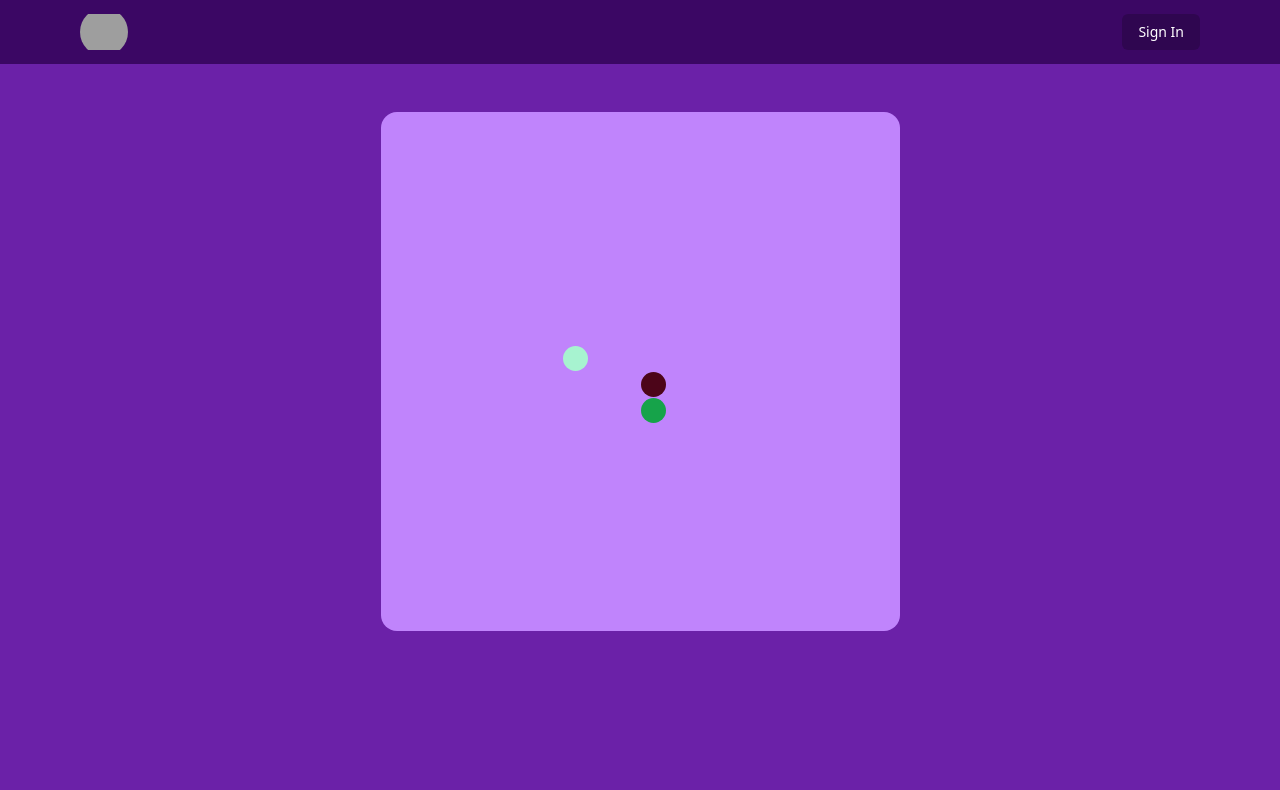
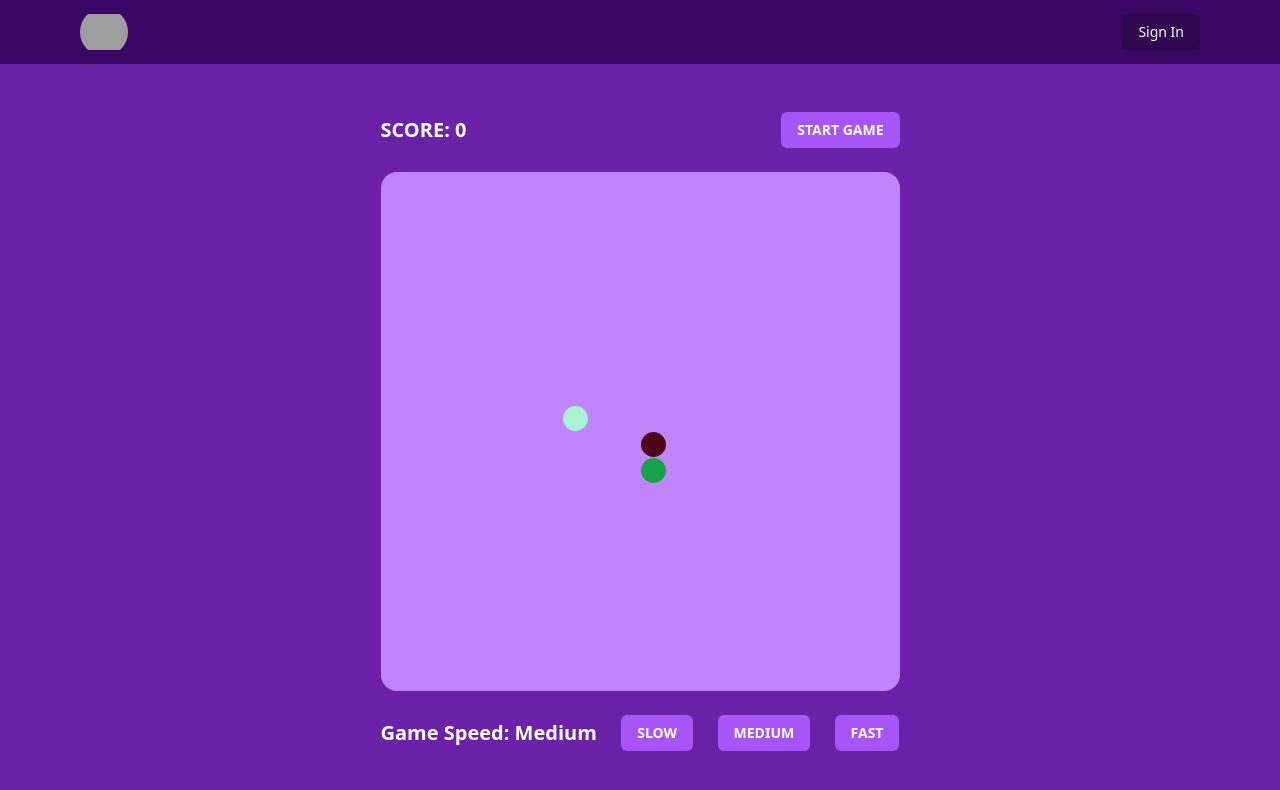
Before and after one commit to vvu060/snake-game, a React (Create React App) app: page / in a window 1280 px wide. Shown: the top 790 px of the page. Built offline with nearby package versions, Linux system fonts and the light colour scheme; no server answers; grey boxes are pictures that could not be loaded.

Commit message:
render entire game board and its functionality

```diff
--- a/src/components/gameBoard/GameBoard.jsx
+++ b/src/components/gameBoard/GameBoard.jsx
@@ -1,9 +1,96 @@
 import React from 'react';
 
-const GameBoard = ({ renderGameBoard }) => {
+const GameBoard = ({
+  renderGameBoard,
+  score,
+  isGameOver,
+  gameSpeed,
+  setGameSpeed,
+  hasGameStarted,
+  startGame,
+}) => {
+  const getGameSpeed = () => {
+    switch (gameSpeed) {
+      case 500:
+        return 'Slow';
+
+      case 250:
+        return 'Medium';
+
+      case 100:
+        return 'Fast';
+
+      default:
+        return 'Slow';
+    }
+  };
+
   return (
-    <div>
+    <div className='flex items-center flex-col justify-center'>
+      <div className='text-xl font-bold text-white mb-6 uppercase w-full'>
+        {isGameOver ? (
+          <div className='flex items-center justify-between '>
+            <p>
+              Score: <span>{score}</span>
+            </p>
+            <p>Game Over</p>
+            <button
+              type='button'
+              onClick={startGame}
+              className='font-bold rounded-md bg-purple-500 px-4 py-2 text-sm uppercase text-white hover:bg-opacity-30 focus:outline-none focus-visible:ring-2 focus-visible:ring-white focus-visible:ring-opacity-75'
+            >
+              Play Again
+            </button>
+          </div>
+        ) : (
+          <div className='flex items-center justify-between'>
+            <p>
+              Score: <span>{score}</span>
+            </p>
+            {!hasGameStarted && (
+              <button
+                type='button'
+                onClick={startGame}
+                className='font-bold rounded-md bg-purple-500 px-4 py-2 text-sm uppercase text-white hover:bg-opacity-30 focus:outline-none focus-visible:ring-2 focus-visible:ring-white focus-visible:ring-opacity-75'
+              >
+                Start Game
+              </button>
+            )}
+          </div>
+        )}
+      </div>
       <div className='board'>{renderGameBoard()}</div>
+
+      <div className='flex items-center justify-between mt-6 w-full'>
+        <p className='font-bold text-white text-xl'>
+          Game Speed: {getGameSpeed()}
+        </p>
+        {!hasGameStarted && (
+          <>
+            <button
+              type='button'
+              onClick={() => setGameSpeed(500)}
+              className='font-bold rounded-md bg-purple-500 px-4 py-2 text-sm uppercase text-white hover:bg-opacity-30 focus:outline-none focus-visible:ring-2 focus-visible:ring-white focus-visible:ring-opacity-75'
+            >
+              Slow
+            </button>
+            <button
+              type='button'
+              onClick={() => setGameSpeed(250)}
+              className='font-bold rounded-md bg-purple-500 px-4 py-2 text-sm uppercase text-white hover:bg-opacity-30 focus:outline-none focus-visible:ring-2 focus-visible:ring-white focus-visible:ring-opacity-75'
+            >
+              Medium
+            </button>
+            <button
+              type='button'
+              onClick={() => setGameSpeed(100)}
+              className='font-bold rounded-md bg-purple-500 px-4 py-2 text-sm uppercase text-white hover:bg-opacity-30 focus:outline-none focus-visible:ring-2 focus-visible:ring-white focus-visible:ring-opacity-75'
+            >
+              Fast
+            </button>
+          </>
+        )}
+      </div>
     </div>
   );
 };
```
